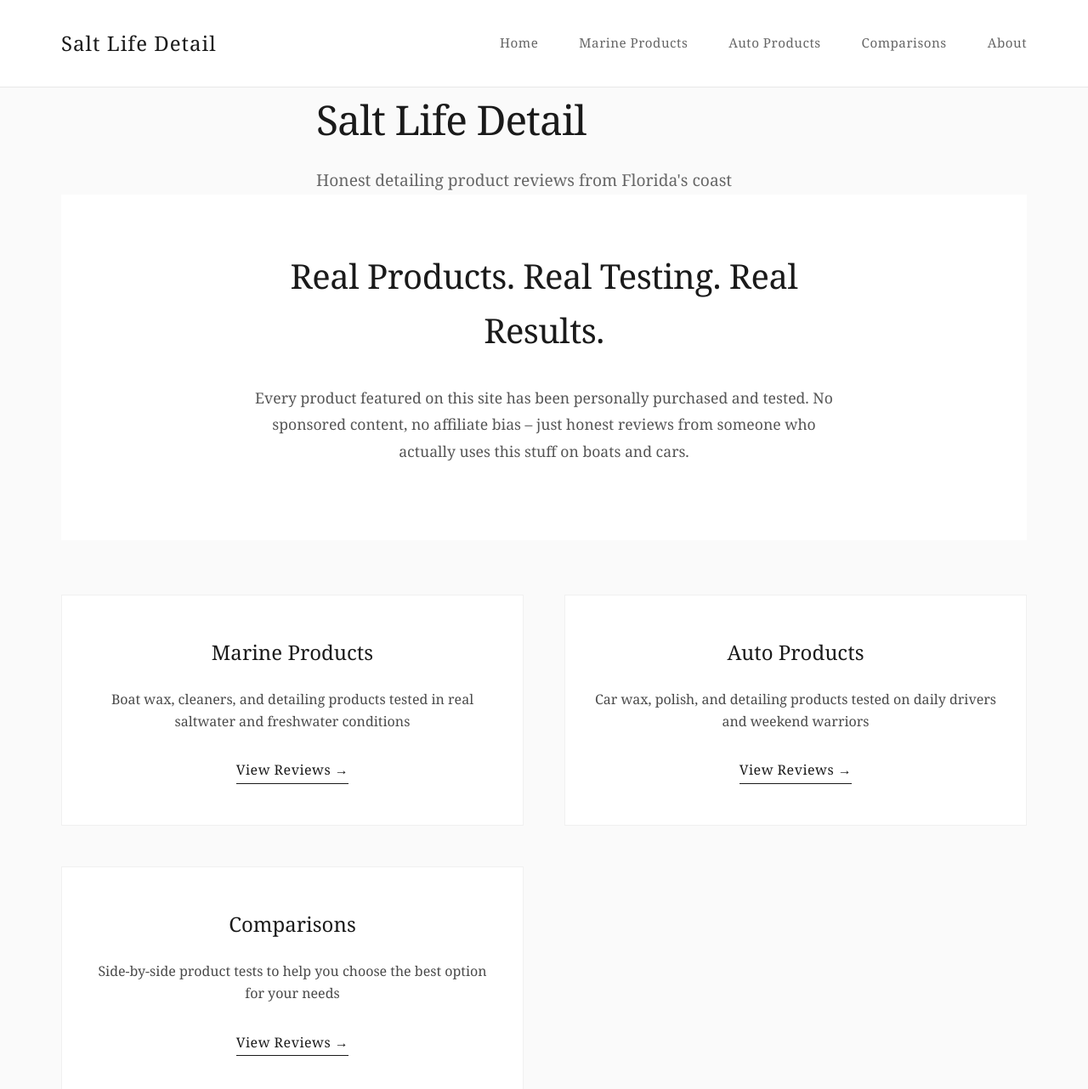
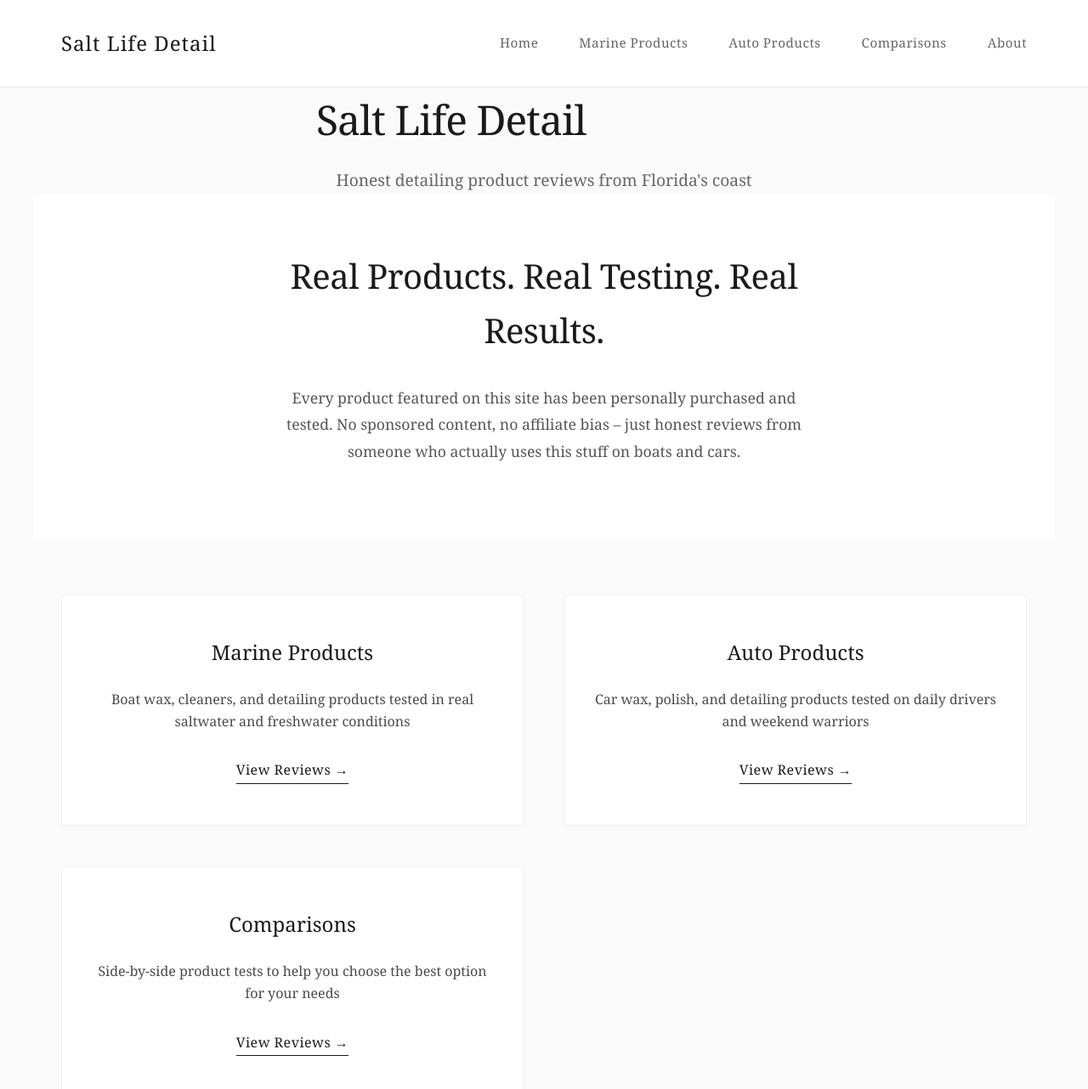
Before and after one commit to landwehr72/shine-shield-reviews.github.io, a Jekyll site: the page built from index.html, in a window 1280 px wide and 1400 px high. Shown: the top 1282 px of the window at 85% size. Built offline with Jekyll 4.4.1, drawn with Linux system fonts in a browser that asks for light colours.

Commit message:
Update main.css

```diff
--- a/assets/css/main.css
+++ b/assets/css/main.css
@@ -52,6 +52,7 @@ header {
   position: sticky;
   top: 0;
   z-index: 100;
+  text-align: left;
 }
 
 .header-content {
@@ -69,6 +70,8 @@ header {
   color: #1a1a1a;
   text-decoration: none;
   letter-spacing: 1px;
+  flex-shrink: 0;
+  display: block;
 }
 
 nav ul {
@@ -97,17 +100,19 @@ main {
   padding: 0 2rem;
 }
 
-/* Hero Section */
+/* Hero Section - Perfect Centering */
 .hero {
   text-align: center;
   padding: 6rem 0;
   background: #fff;
-  margin-bottom: 4rem;
+  margin: 0 -2rem 4rem -2rem;
+  width: calc(100% + 4rem);
 }
 
 .hero-content {
   max-width: 600px;
   margin: 0 auto;
+  padding: 0 2rem;
 }
 
 .hero h1 {
@@ -116,6 +121,7 @@ main {
   color: #1a1a1a;
   font-weight: 300;
   letter-spacing: -2px;
+  text-align: center;
 }
 
 .hero-subtitle {
@@ -123,19 +129,22 @@ main {
   color: #666;
   font-weight: normal;
   margin-bottom: 0;
+  text-align: center;
 }
 
 /* Intro Section */
 .intro-section {
   background: #fff;
   padding: 4rem 0;
-  margin-bottom: 4rem;
+  margin: 0 -2rem 4rem -2rem;
+  width: calc(100% + 4rem);
   text-align: center;
 }
 
 .intro-content {
   max-width: 700px;
   margin: 0 auto;
+  padding: 0 2rem;
 }
 
 .intro-section h2 {
@@ -168,14 +177,6 @@ main {
 
 .category-card:hover {
   transform: translateY(-5px);
-}
-
-.category-header h3 {
-  font-size: 1.5rem;
-  margin-bottom: 1.5rem;
-  color: #1a1a1a;
-  font-weight: normal;
-  text-align: center;
 }
 
 .category-card h3 {
@@ -392,62 +393,12 @@ footer {
   }
 
   .hero {
-    padding: 4rem 0;
+    margin: 0 -1rem 4rem -1rem;
+    width: calc(100% + 2rem);
   }
 
   .intro-section {
-    padding: 3rem 0;
+    margin: 0 -1rem 4rem -1rem;
+    width: calc(100% + 2rem);
   }
 }
-/* Fix logo alignment */
-.header-content {
-  display: flex;
-  justify-content: space-between;
-  align-items: center;
-}
-
-.logo {
-  flex-shrink: 0;
-  display: block;
-}
-
-/* Fix any text alignment issues in header */
-header {
-  text-align: left;
-}
-
-.header-content * {
-  text-align: left;
-}
-/* Fix hero title centering */
-.hero {
-  text-align: center;
-  padding-left: 0;
-  padding-right: 0;
-}
-
-.hero-content {
-  max-width: 600px;
-  margin: 0 auto;
-  padding-left: 2rem;
-  padding-right: 2rem;
-}
-
-.hero h1 {
-  text-align: center;
-  margin-left: auto;
-  margin-right: auto;
-}
-
-/* Override any main container padding for hero section */
-main {
-  padding-left: 2rem;
-  padding-right: 2rem;
-}
-
-.hero {
-  margin-left: -2rem;
-  margin-right: -2rem;
-  padding-left: 2rem;
-  padding-right: 2rem;
-}
```
